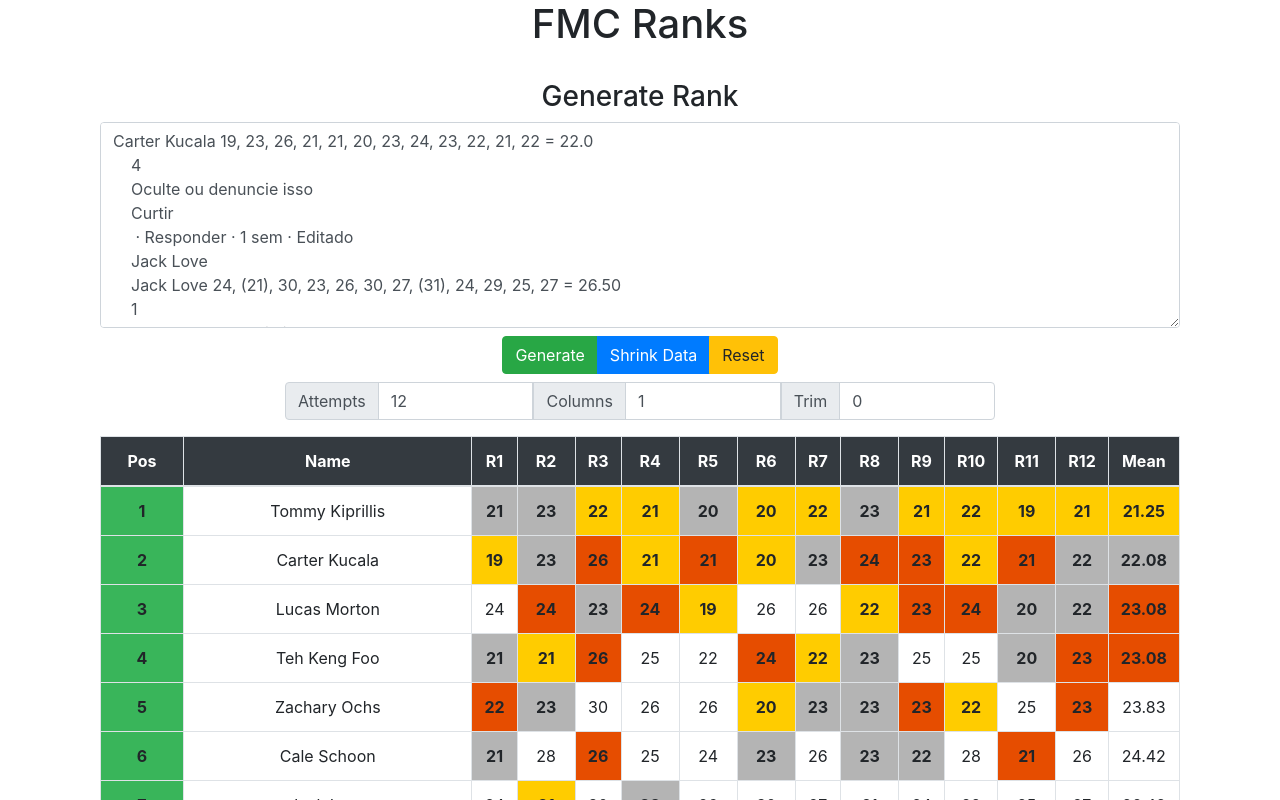
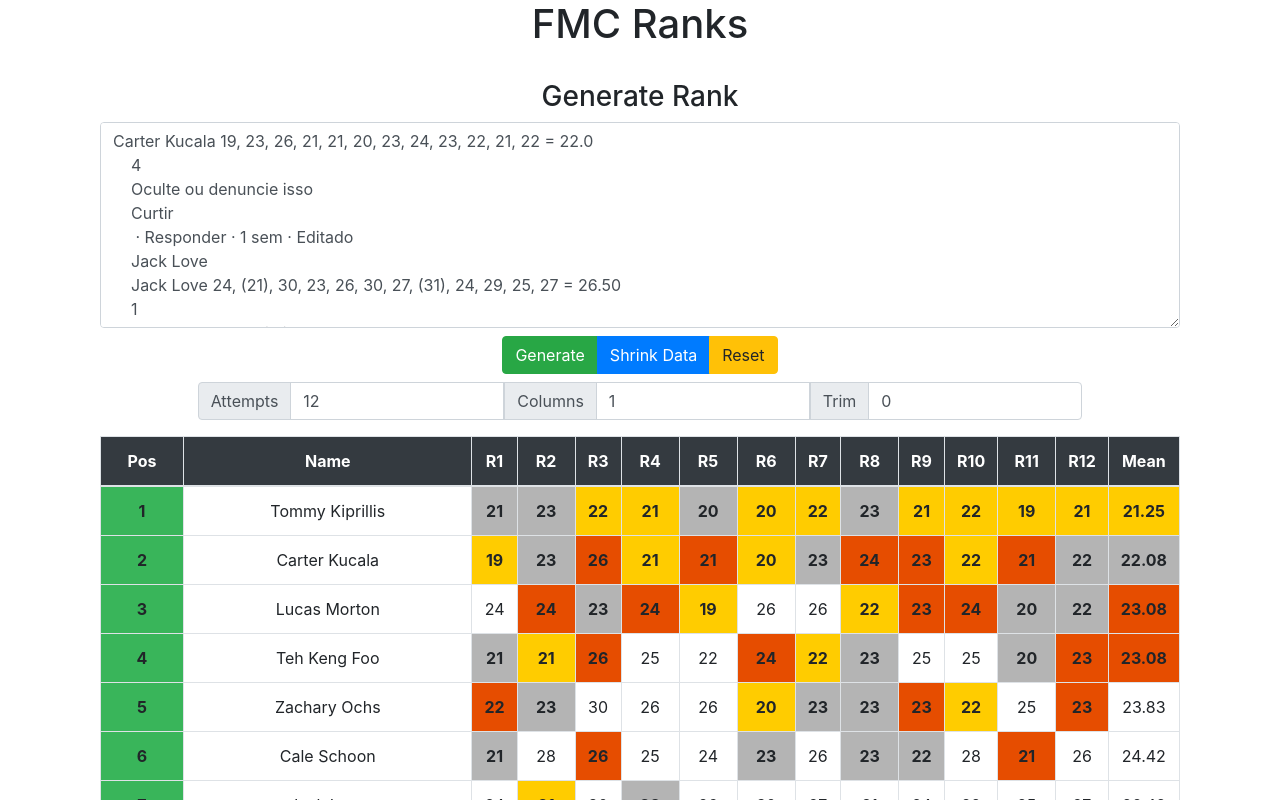
Before and after one commit to campos20/fmc-ranks, a React (Create React App) app: page / in a window 1280 px wide. Shown: the top 800 px of the page. Built offline with nearby package versions, Linux system fonts and the light colour scheme.

Commit message:
Fix some bootstrap layout

```diff
--- a/public/index.html
+++ b/public/index.html
@@ -7,37 +7,15 @@
     <meta name="theme-color" content="#000000" />
     <meta
       name="description"
-      content="Web site created using create-react-app"
+      content="App for handling online FMC competitions"
     />
     <link rel="apple-touch-icon" href="%PUBLIC_URL%/logo192.png" />
-    <!--
-      manifest.json provides metadata used when your web app is installed on a
-      user's mobile device or desktop. See https://developers.google.com/web/fundamentals/web-app-manifest/
-    -->
     <link rel="manifest" href="%PUBLIC_URL%/manifest.json" />
-    <!--
-      Notice the use of %PUBLIC_URL% in the tags above.
-      It will be replaced with the URL of the `public` folder during the build.
-      Only files inside the `public` folder can be referenced from the HTML.
 
-      Unlike "/favicon.ico" or "favicon.ico", "%PUBLIC_URL%/favicon.ico" will
-      work correctly both with client-side routing and a non-root public URL.
-      Learn how to configure a non-root public URL by running `npm run build`.
-    -->
     <title>FMC Ranks</title>
   </head>
   <body>
     <noscript>You need to enable JavaScript to run this app.</noscript>
     <div id="root"></div>
-    <!--
-      This HTML file is a template.
-      If you open it directly in the browser, you will see an empty page.
-
-      You can add webfonts, meta tags, or analytics to this file.
-      The build step will place the bundled scripts into the <body> tag.
-
-      To begin the development, run `npm start` or `yarn start`.
-      To create a production bundle, use `npm run build` or `yarn build`.
-    -->
   </body>
 </html>
--- a/src/components/GenerateRank.jsx
+++ b/src/components/GenerateRank.jsx
@@ -168,7 +168,7 @@ class GenerateRank extends Component {
             </div>
           </div>
           <div className="row justify-content-center">
-            <div className="col-8">
+            <div className="col-sm-10">
               <div className="btn-group m-2" role="group">
                 <button
                   type="submit"
@@ -192,6 +192,8 @@ class GenerateRank extends Component {
                   Reset
                 </button>
               </div>
+            </div>
+            <div className="row">
               <div className="input-group mb-3">
                 <div className="input-group-prepend">
                   <span className="input-group-text">Attempts</span>
```
